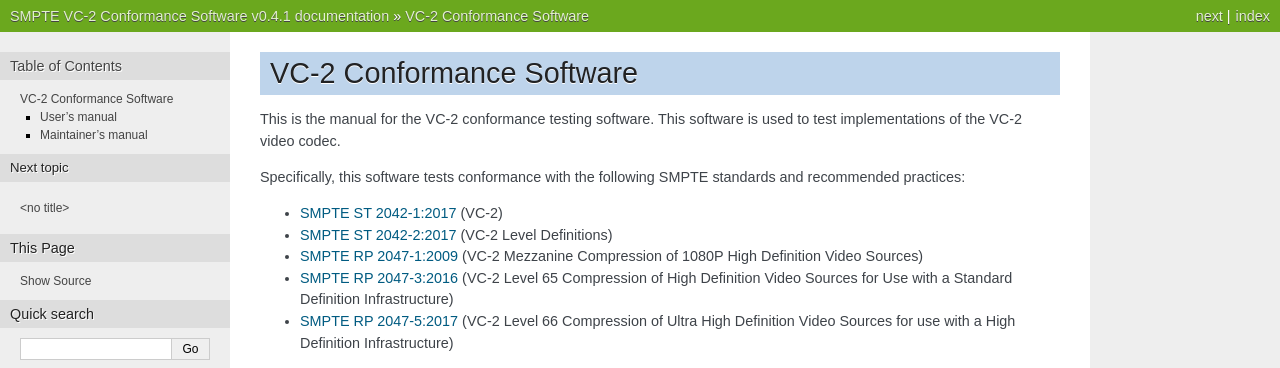
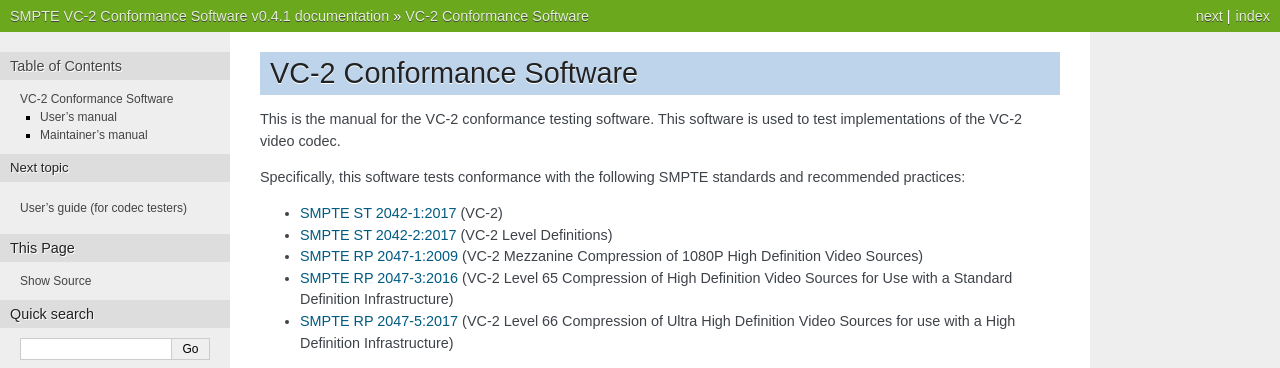
Before and after one commit to bbc/vc2_conformance, a Sphinx documentation site: the page built from docs/source/index.rst, in a window 1280 px wide. Shown: the top 368 px of the page. Built offline with Sphinx 7.4.7, drawn with Linux system fonts in a browser that asks for light colours; part of the change alters nothing that is shown.

```diff
--- a/docs/source/index.rst
+++ b/docs/source/index.rst
@@ -57,12 +57,6 @@ Finally, you can find the source code for
         <https://bbc.github.io/vc2_conformance/>`_.
 
 
-.. toctree::
-   :hidden:
-
-   bibliography.rst
-
-
 .. _user-documentation:
 
 User's manual
@@ -93,3 +87,10 @@ Maintainer's manual
    pseudocode.rst
    verification.rst
    utility_modules/index.rst
+
+
+
+.. toctree::
+   :hidden:
+
+   bibliography.rst
```
